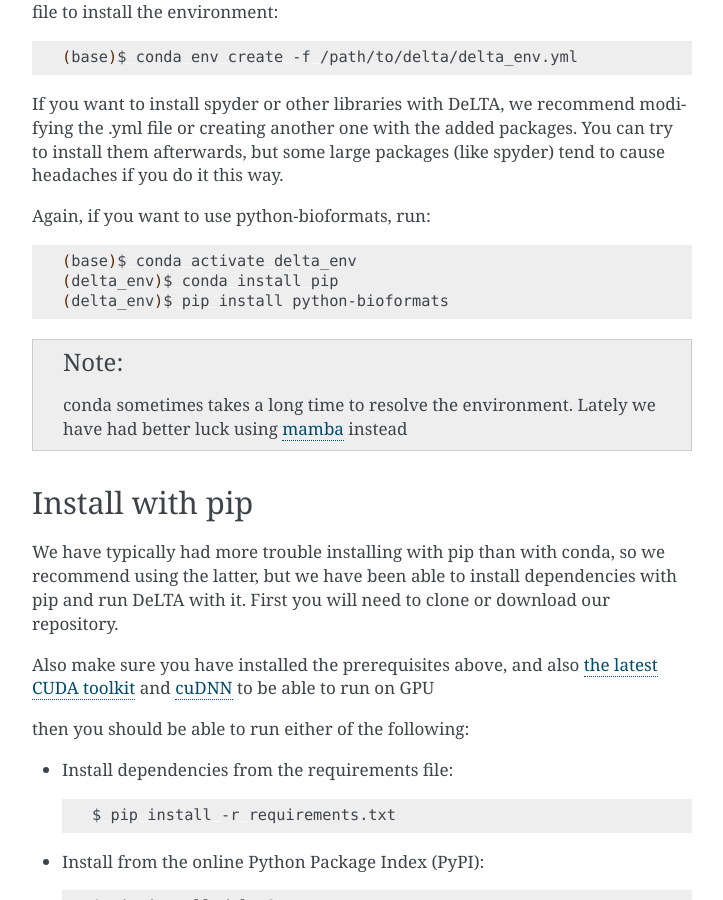
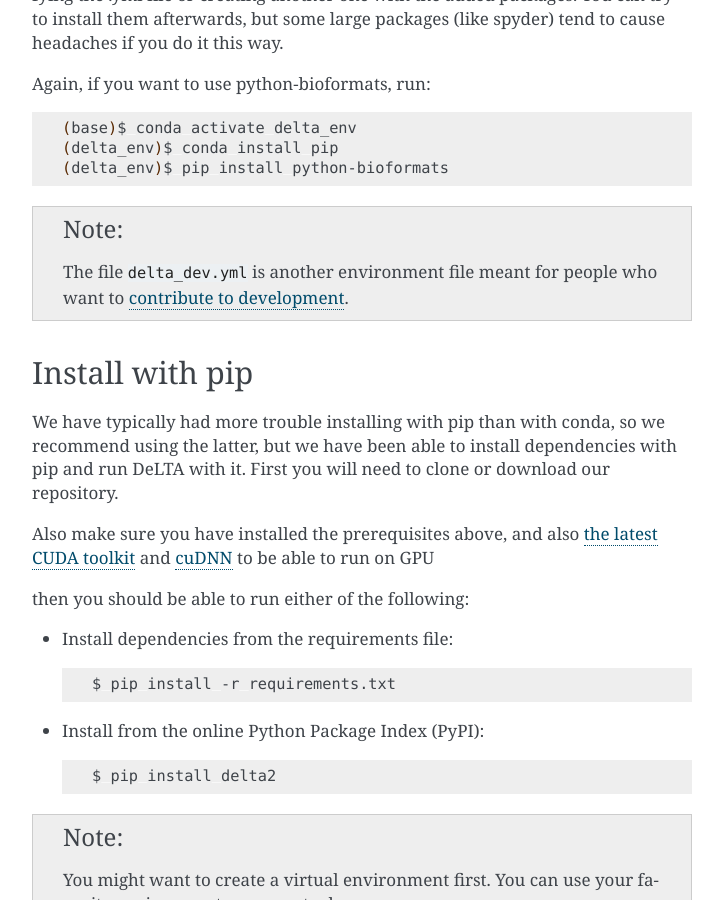
Before and after one commit to maximuswatkins/DeLTA_TF_2D, a Sphinx documentation site: the page built from docs/usage/installation.rst, in a window 1280 px wide and 900 px high, scrolled down 2354 px. Shown: the whole window, without its empty margins (388-1111 px from the left). Built offline with Sphinx 7.4.7, drawn with Linux system fonts in a browser that asks for light colours; some of the changed text lies outside the part shown.

Commit message:
Updated docs to add a contribute / dev related page

```diff
--- a/docs/index.rst
+++ b/docs/index.rst
@@ -54,7 +54,9 @@
 :doc:`pipeline <usage/pipeline_desc>` on our data or your own.
 
 See also our :doc:`example scripts <usage/scripts>` and
-:doc:`results analysis examples <usage/analysis>`
+:doc:`results analysis examples <usage/analysis>`.
+
+Finally, you can :doc:`contribute to DeLTA <usage/contribute>`.
 
 Contents
 ----------
@@ -72,6 +74,7 @@
     usage/model_desc
     usage/scripts
     usage/analysis
+    usage/contribute
 
 API
 ----
--- a/docs/usage/installation.rst
+++ b/docs/usage/installation.rst
@@ -117,9 +113,8 @@
     (delta_env)$ pip install python-bioformats
 
 .. note::
-    conda sometimes takes a long time to resolve the environment. Lately we
-    have had better luck using
-    `mamba <https://mamba.readthedocs.io/en/latest/>`_ instead
+    The file ``delta_dev.yml`` is another environment file meant for people
+    who want to :doc:`contribute to development <contribute>`.
 
 Install with pip
 -----------------
```
Also changed, not shown: other parts of docs/usage/installation.rst (+0 -4 lines), docs/usage/contribute.rst (added, +68 -0 lines).
